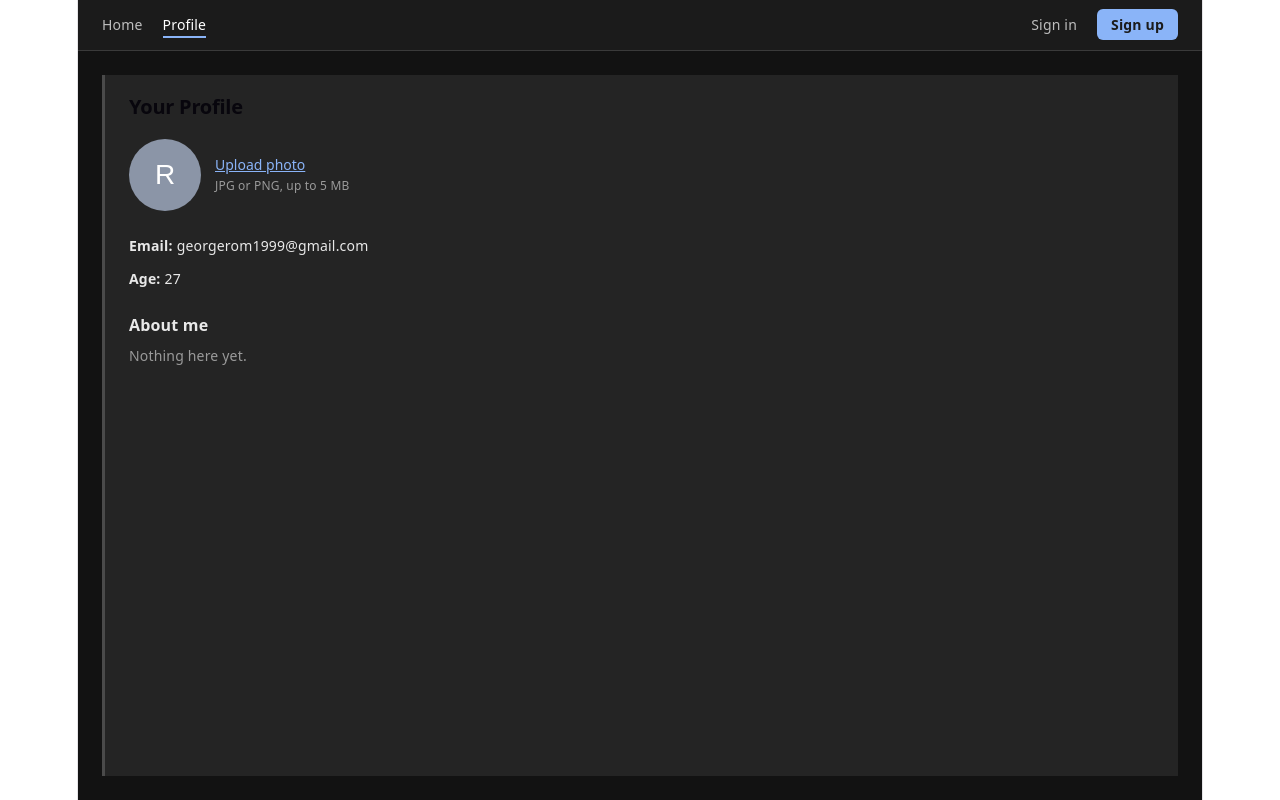
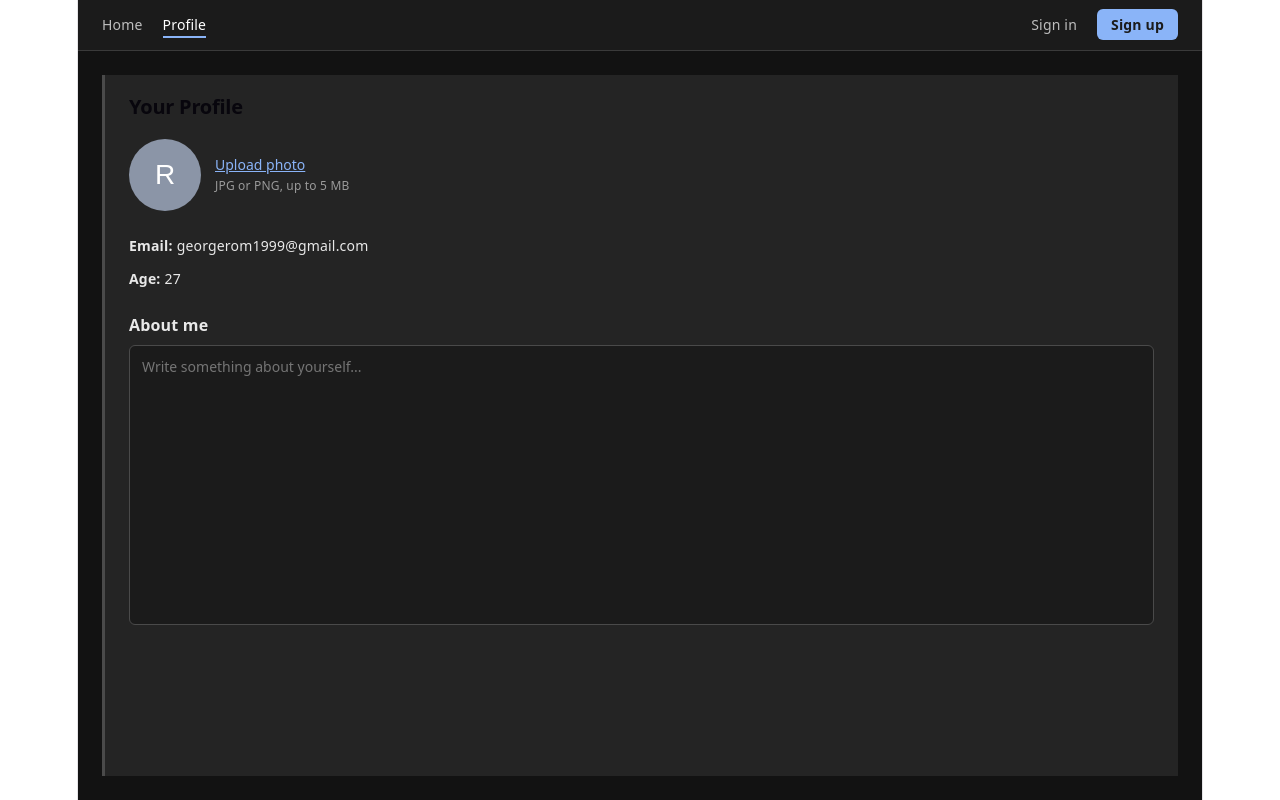
Before and after one commit to romanosg/SKG_2026_MovieBook_GroupB, a React (Vite) app in the folder MovieBook/client/: page /profile in a window 1280 px wide. Built offline with nearby package versions, Linux system fonts and the light colour scheme.

Commit message:
adjusted profile page

```diff
--- a/MovieBook/client/src/components/Profile.jsx
+++ b/MovieBook/client/src/components/Profile.jsx
@@ -1,4 +1,4 @@
-import React, { useRef, useState } from "react";
+import React, { useEffect, useRef, useState } from "react";
 
 const styles = {
   card: {
@@ -9,10 +9,10 @@ const styles = {
     flex: 1,
     width: "100%",
     boxSizing: "border-box",
+    textAlign: "left",
     fontFamily: "system-ui, -apple-system, Segoe UI, Roboto, sans-serif",
     fontSize: 14,
     lineHeight: 1.5,
-	textAlign: "left",
   },
   heading: {
     margin: "0 0 20px",
@@ -59,22 +59,55 @@ const styles = {
   hint: { fontSize: 12, color: "#9a9a9a", marginTop: 2 },
   row: { margin: "0 0 12px" },
   aboutHeading: { margin: "24px 0 8px", fontSize: 16, fontWeight: 700 },
-  aboutText: { margin: 0, whiteSpace: "pre-wrap" },
-  aboutEmpty: { margin: 0, color: "#9a9a9a" },
+  aboutInput: {
+    display: "block",
+    width: "100%",
+    minHeight: 280,
+    boxSizing: "border-box",
+    background: "#1b1b1b",
+    color: "#e8e8e8",
+    border: "1px solid #4a4a4a",
+    borderRadius: 6,
+    padding: "10px 12px",
+    font: "inherit",
+    lineHeight: 1.5,
+    resize: "none",
+    overflow: "hidden",
+    tabSize: 4,
+  },
   label: { fontWeight: 700, marginRight: 4 },
 };
 
 const MAX_SIZE_MB = 5;
 
 export default function Profile({
-  name = "Romanos Georgios",
-  email = "georgerom1999@gmail.com",
-  age = 27,
+  name = "Original",
+  email = "originalemail@gmail.com",
+  age = 44,
   avatarUrl = "",
-  about = "",
+  about: initialAbout = "",
+  onAboutChange, // optional: called with the new About me text
   onPhotoChange, // optional: called with the new photo as a data URL
 }) {
   const [photo, setPhoto] = useState(avatarUrl);
+  const [about, setAbout] = useState(initialAbout);
+  const aboutRef = useRef(null);
+
+  // Grow the About me box to fit its text (never smaller than minHeight)
+  const fitAbout = () => {
+    const el = aboutRef.current;
+    if (!el) return;
+    el.style.height = "auto";
+    const borders = el.offsetHeight - el.clientHeight;
+    el.style.height = `${el.scrollHeight + borders}px`;
+  };
+
+  useEffect(fitAbout, [about]); // whenever the text changes
+  useEffect(() => {
+    // text wraps differently when the window width changes
+    window.addEventListener("resize", fitAbout);
+    return () => window.removeEventListener("resize", fitAbout);
+  }, []);
   const [error, setError] = useState("");
   const inputRef = useRef(null);
 
@@ -100,6 +133,25 @@ export default function Profile({
       onPhotoChange?.(reader.result);
     };
     reader.readAsDataURL(file);
+  };
+
+  const updateAbout = (value) => {
+    setAbout(value);
+    onAboutChange?.(value);
+  };
+
+  // Enter already makes a new line in a textarea.
+  // Tab normally moves focus away, so insert a tab character instead.
+  const handleAboutKeyDown = (e) => {
+    if (e.key !== "Tab") return;
+    e.preventDefault();
+    const el = e.target;
+    const { selectionStart, selectionEnd, value } = el;
+    updateAbout(value.slice(0, selectionStart) + "\t" + value.slice(selectionEnd));
+    // put the cursor right after the inserted tab
+    requestAnimationFrame(() => {
+      el.selectionStart = el.selectionEnd = selectionStart + 1;
+    });
   };
 
   return (
@@ -152,11 +204,15 @@ export default function Profile({
       </p>
 
       <h3 style={styles.aboutHeading}>About me</h3>
-      {about ? (
-        <p style={styles.aboutText}>{about}</p>
-      ) : (
-        <p style={styles.aboutEmpty}>Nothing here yet.</p>
-      )}
+      <textarea
+        ref={aboutRef}
+        style={styles.aboutInput}
+        aria-label="About me"
+        placeholder="Write something about yourself..."
+        value={about}
+        onChange={(e) => updateAbout(e.target.value)}
+        onKeyDown={handleAboutKeyDown}
+      />
     </section>
   );
 }
--- a/MovieBook/client/src/pages/ProfilePage.jsx
+++ b/MovieBook/client/src/pages/ProfilePage.jsx
@@ -5,7 +5,7 @@ import formStyles from "./formStyles";
 export default function ProfilePage() {
   return (
     <main style={{ ...formStyles.page, flex: 1, display: "flex" }}>
-      <Profile name="Romanos Georgios" email="georgerom1999@gmail.com" age={27} />
+      <Profile name="Romanos Georgios" email="georgerom1999@gmail.com" age={27}/>
     </main>
   );
 }
```
